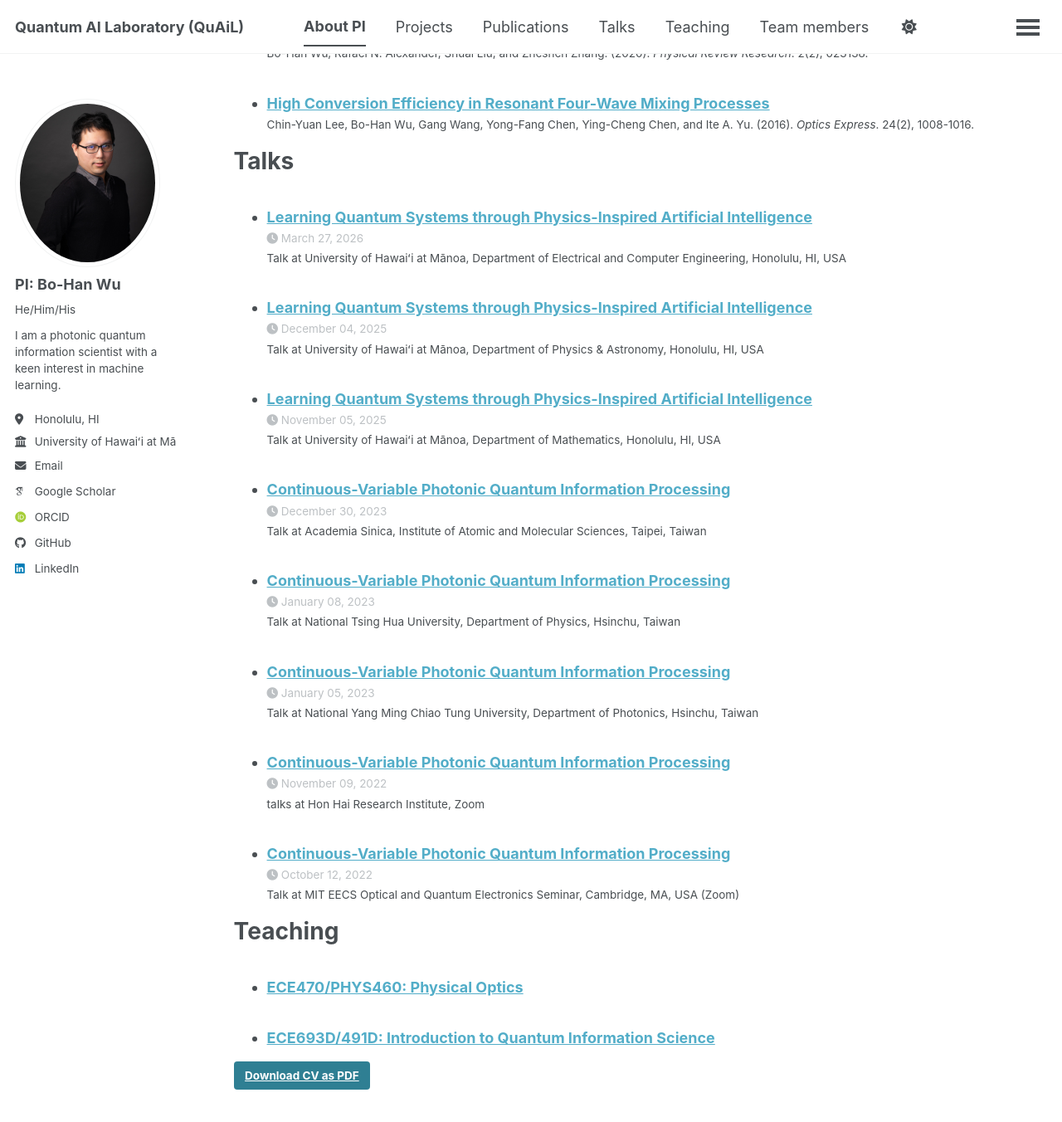
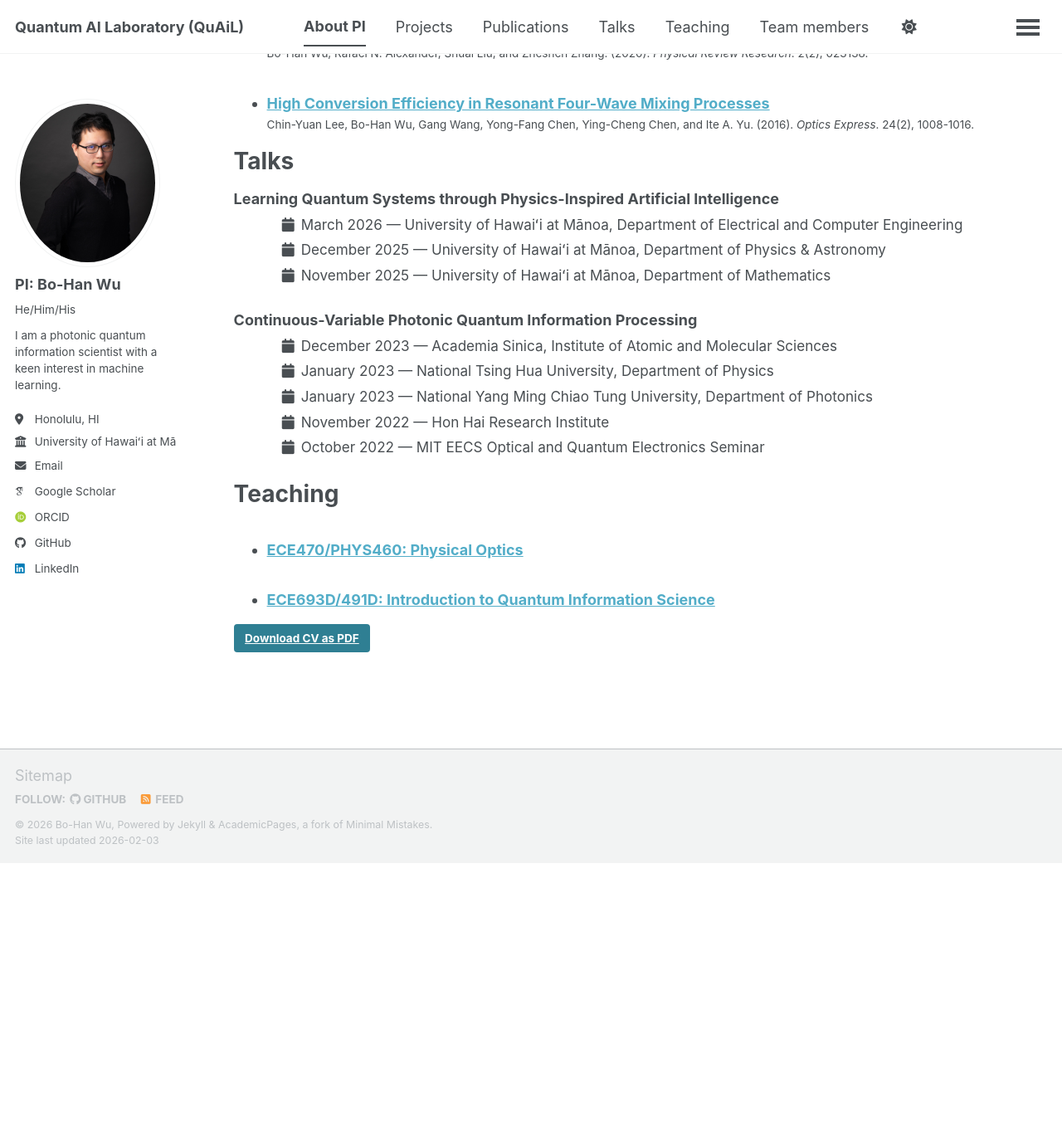
Before and after one commit to go705/go705.github.io, a Jekyll site: the page built from _pages/cv.md, in a window 1280 px wide and 1400 px high, scrolled down 2705 px. Shown: the top 1352 px of the window at 83% size. Built offline with Jekyll 4.4.1, drawn with Linux system fonts in a browser that asks for light colours; some web fonts are replaced; a script bundle is joined from its source files by our own code; library files that are not in the unit come from our copies; after the commit the page ends 3745 px from its top, so only the background shows below that.

Commit message:
Update cv.md

```diff
--- a/_pages/cv.md
+++ b/_pages/cv.md
@@ -73,9 +73,25 @@ Publications
 
 Talks
 ======
-  <ul>{% for post in site.talks reversed %}
-    {% include archive-single-talk-cv.html  %}
-  {% endfor %}</ul>
+{% comment %}
+  Sort talks by date (latest first) and then group by title.
+{% endcomment %}
+{% assign sorted_talks = site.talks | sort: "date" | reverse %}
+{% assign talks_by_title = sorted_talks | group_by: "title" %}
+
+{% for group in talks_by_title %}
+  <div style="margin-bottom: 1.5em;">
+    <strong>{{ group.name }}</strong>
+    <ul style="list-style-type: none; margin-top: 5px; margin-left: 15px;">
+      {% assign group_items = group.items | sort: 'date' | reverse %}
+      {% for talk in group_items %}
+        <li style="font-size: 0.95em; margin-bottom: 5px;">
+          <i class="fa fa-fw fa-calendar" aria-hidden="true"></i> {{ talk.date | date: "%B %Y" }} — {{ talk.venue }}
+        </li>
+      {% endfor %}
+    </ul>
+  </div>
+{% endfor %}
 
 Teaching
 ======
```
